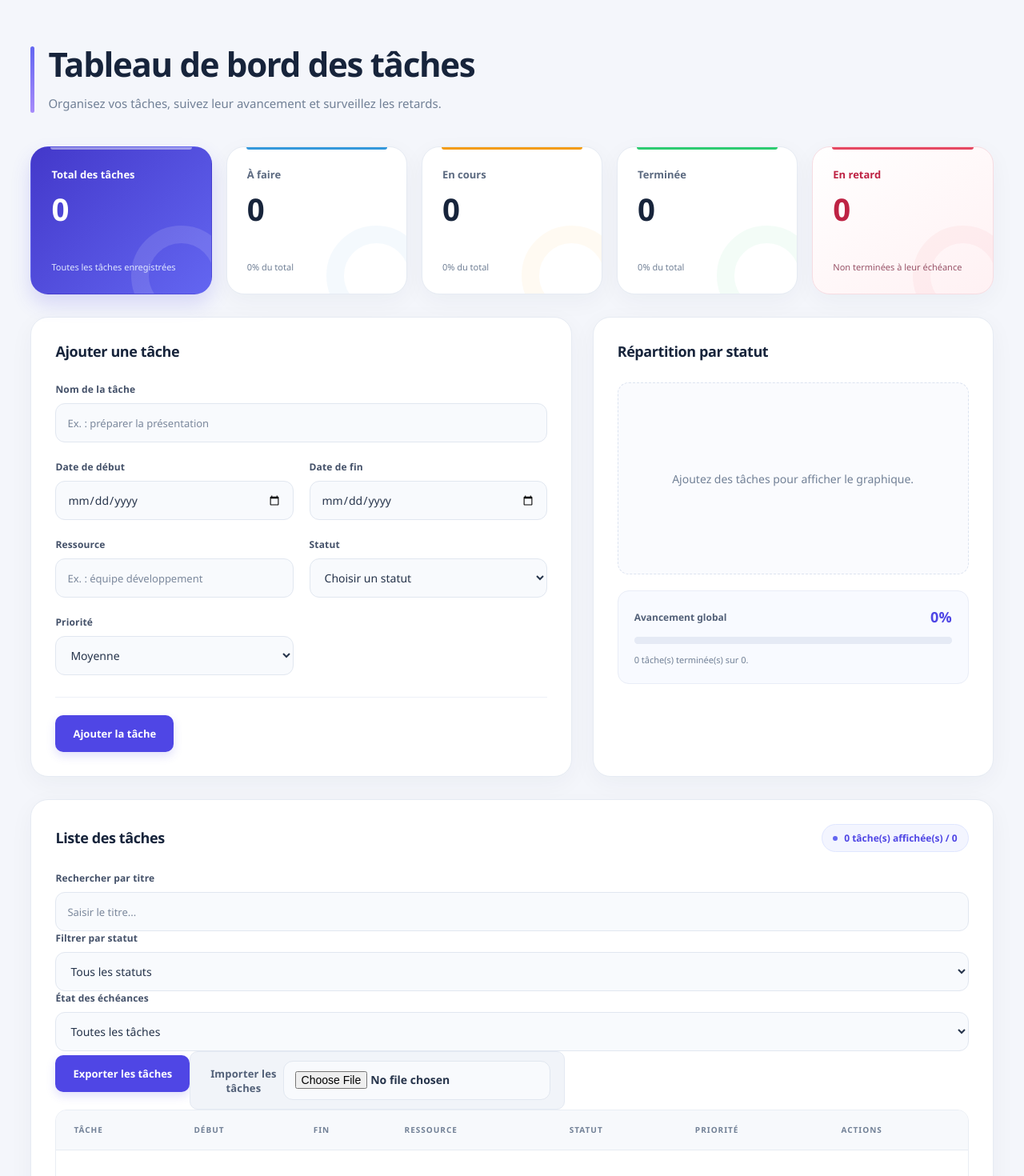
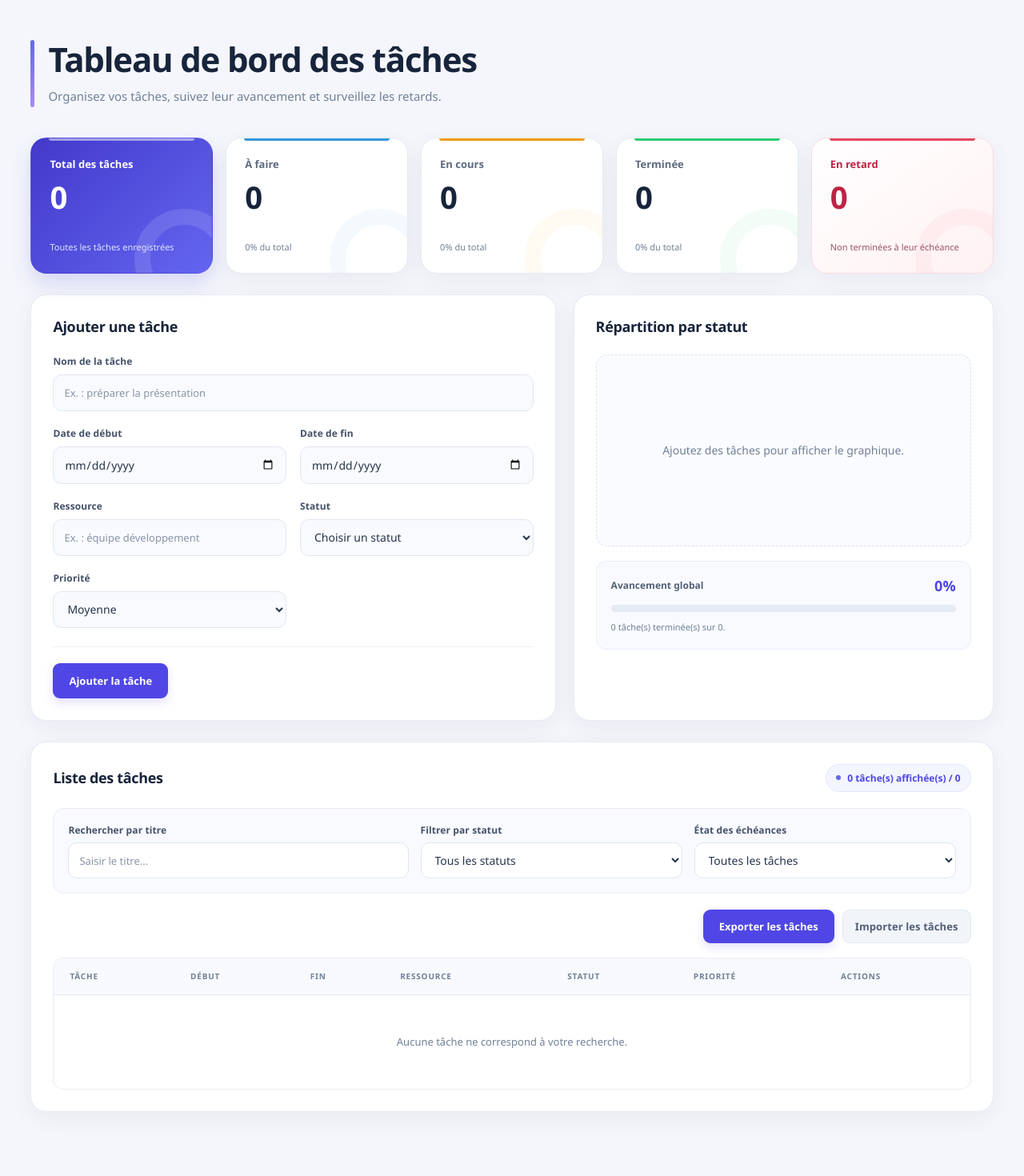
Before and after one commit to meryembouaddi/react-task-dashboard, a React (Vite) app: page / in a window 1280 px wide. Shown: the top 1470 px of the page at 80% size. Built offline with nearby package versions, Linux system fonts and the light colour scheme.

Commit message:
i just modified the style

```diff
--- a/src/TaskManager.css
+++ b/src/TaskManager.css
@@ -1,6 +1,18 @@
-/* ==================================================
-   BASE
-================================================== */
+
+/* =========================================================
+   TASK MANAGER - CSS
+   Design moderne et responsive
+========================================================= */
+
+:root {
+    font-family: "Segoe UI", Arial, sans-serif;
+    color: #17243b;
+    background: #f4f6fb;
+    font-synthesis: none;
+    text-rendering: optimizeLegibility;
+    -webkit-font-smoothing: antialiased;
+    -moz-osx-font-smoothing: grayscale;
+}
 
 *,
 *::before,
@@ -10,10 +22,9 @@
 
 body {
     margin: 0;
+    min-width: 320px;
+    min-height: 100vh;
     background: #f4f6fb;
-    color: #17243b;
-    font-family: "Segoe UI", Arial, sans-serif;
-    -webkit-font-smoothing: antialiased;
 }
 
 .task-manager {
@@ -22,12 +33,12 @@ body {
     --text: #17243b;
     --muted: #718096;
     --border: #e6ebf3;
-    --radius: 22px;
-    --shadow: 0 8px 30px rgba(31, 43, 79, 0.045);
+    --radius: 20px;
+    --shadow: 0 8px 30px rgba(31, 43, 79, 0.055);
 
     width: min(1440px, 94%);
     margin: 0 auto;
-    padding: 48px 0 56px;
+    padding: 42px 0 56px;
 }
 
 .task-manager button,
@@ -45,22 +56,19 @@ body {
     color: #312e81;
 }
 
-/* ==================================================
-   EN-TÊTE
-================================================== */
+/* ==================== EN-TÊTE ==================== */
 
 .task-manager .page-header {
     position: relative;
-    margin-bottom: 32px;
+    margin-bottom: 30px;
     padding: 8px 0 8px 22px;
-    text-align: left;
 }
 
 .task-manager .page-header::before {
     content: "";
     position: absolute;
-    top: 10px;
-    bottom: 10px;
+    top: 8px;
+    bottom: 8px;
     left: 0;
     width: 5px;
     border-radius: 10px;
@@ -68,79 +76,104 @@ body {
 }
 
 .task-manager .page-header h1 {
-    margin: 0 0 12px;
-    color: #17243b;
+    margin: 0 0 10px;
+    color: var(--text);
     font-size: clamp(27px, 3.3vw, 42px);
     font-weight: 800;
     line-height: 1.15;
-    letter-spacing: -1.3px;
+    letter-spacing: -1.2px;
 }
 
 .task-manager .page-header p {
     max-width: 680px;
     margin: 0;
-    color: #718096;
+    color: var(--muted);
     font-size: 15px;
-    line-height: 1.8;
+    line-height: 1.7;
 }
 
-/* ==================================================
-   KPI
-================================================== */
+/* ==================== MESSAGES ==================== */
+
+.task-manager .storage-error {
+    margin: 0 0 22px;
+    padding: 15px 18px;
+    border: 1px solid #fecdd3;
+    border-left: 4px solid #e54862;
+    border-radius: 12px;
+    background: #fff1f3;
+    color: #a72845;
+    font-size: 13px;
+    line-height: 1.6;
+}
+
+.task-manager .empty-state {
+    padding: 38px 20px;
+    color: var(--muted);
+    font-size: 14px;
+    line-height: 1.7;
+    text-align: center;
+}
+
+.task-manager .dashboard-grid .empty-state {
+    display: grid;
+    min-height: 240px;
+    place-items: center;
+    margin: 0;
+    border: 1px dashed #dce3f0;
+    border-radius: 14px;
+    background: #fafbfe;
+}
+
+/* ==================== CARTES KPI ==================== */
 
 .task-manager .kpi-grid {
     display: grid;
     grid-template-columns: repeat(5, minmax(0, 1fr));
-    gap: 18px;
-    margin-bottom: 28px;
+    gap: 16px;
+    margin-bottom: 26px;
 }
 
 .task-manager .kpi-card {
     --kpi-color: #6366f1;
-
     position: relative;
+    isolation: isolate;
     display: flex;
+    min-width: 0;
+    min-height: 170px;
     flex-direction: column;
     align-items: flex-start;
-    gap: 15px;
-    min-width: 0;
-    min-height: 185px;
+    gap: 13px;
     overflow: hidden;
-    isolation: isolate;
-    padding: 25px;
+    padding: 23px;
     border: 1px solid var(--border);
     border-radius: var(--radius);
     background: #fff;
     box-shadow: var(--shadow);
-    transition:
-        transform 0.2s ease,
-        box-shadow 0.2s ease;
+    transition: transform .2s ease, box-shadow .2s ease;
 }
 
-/* Accent coloré au-dessus de la carte */
 .task-manager .kpi-card::before {
     content: "";
     position: absolute;
     top: 0;
-    right: 24px;
-    left: 24px;
+    right: 22px;
+    left: 22px;
     height: 3px;
     border-radius: 0 0 8px 8px;
     background: var(--kpi-color);
 }
 
-/* Décoration discrète */
 .task-manager .kpi-card::after {
     content: "";
     position: absolute;
     z-index: -1;
-    right: -25px;
-    bottom: -40px;
+    right: -28px;
+    bottom: -45px;
     width: 125px;
     height: 125px;
-    border: 22px solid var(--kpi-color);
+    border: 20px solid var(--kpi-color);
     border-radius: 50%;
-    opacity: 0.055;
+    opacity: .055;
     pointer-events: none;
 }
 
@@ -153,34 +186,33 @@ body {
 
 .task-manager .kpi-card > strong {
     color: var(--text);
-    font-size: clamp(34px, 3vw, 46px);
+    font-size: clamp(32px, 3vw, 44px);
     font-weight: 800;
     line-height: 1;
-    letter-spacing: -2px;
+    letter-spacing: -1.5px;
     font-variant-numeric: tabular-nums;
 }
 
 .task-manager .kpi-card > small {
     margin-top: auto;
-    color: #718096;
+    color: var(--muted);
     font-size: 11px;
-    line-height: 1.6;
+    line-height: 1.5;
 }
 
-/* Carte principale */
 .task-manager .kpi-total {
+    border-color: transparent;
     background: linear-gradient(135deg, #4338ca, #6366f1);
-    border-color: transparent;
-    box-shadow: 0 12px 24px rgba(79, 70, 229, 0.18);
+    box-shadow: 0 12px 24px rgba(79, 70, 229, .18);
 }
 
 .task-manager .kpi-total::before {
-    background: rgba(255, 255, 255, 0.45);
+    background: rgba(255,255,255,.5);
 }
 
 .task-manager .kpi-total::after {
     border-color: #fff;
-    opacity: 0.12;
+    opacity: .12;
 }
 
 .task-manager .kpi-total > span,
@@ -192,12 +224,10 @@ body {
     color: #e0e7ff;
 }
 
-/* Carte des retards */
 .task-manager .kpi-late {
     --kpi-color: #e54862;
-
+    border-color: #f7dce2;
     background: linear-gradient(145deg, #fff, #fff1f3);
-    border-color: #f7dce2;
 }
 
 .task-manager .kpi-late > span,
@@ -209,22 +239,20 @@ body {
     color: #985368;
 }
 
-/* ==================================================
-   STRUCTURE ET CARTES
-================================================== */
+/* ==================== STRUCTURE / CARTES ==================== */
 
 .task-manager .dashboard-grid {
     display: grid;
-    grid-template-columns: minmax(0, 1.35fr) minmax(0, 1fr);
+    grid-template-columns: minmax(0, 1.25fr) minmax(0, 1fr);
     align-items: stretch;
-    gap: 26px;
-    margin-bottom: 28px;
+    gap: 22px;
+    margin-bottom: 26px;
 }
 
 .task-manager .card {
     min-width: 0;
-    margin-bottom: 28px;
-    padding: 30px;
+    margin-bottom: 26px;
+    padding: 27px;
     border: 1px solid var(--border);
     border-radius: var(--radius);
     background: #fff;
@@ -236,29 +264,27 @@ body {
 }
 
 .task-manager h2 {
-    margin: 0 0 26px;
+    margin: 0 0 22px;
     color: var(--text);
     font-size: 18px;
     font-weight: 750;
     line-height: 1.4;
-    letter-spacing: -0.4px;
+    letter-spacing: -.35px;
 }
 
-/* ==================================================
-   FORMULAIRE
-================================================== */
+/* ==================== FORMULAIRE ==================== */
 
 .task-manager .task-form {
     display: grid;
     grid-template-columns: repeat(2, minmax(0, 1fr));
-    gap: 22px 20px;
+    gap: 19px 17px;
 }
 
 .task-manager .form-group {
     display: flex;
+    min-width: 0;
     flex-direction: column;
-    gap: 9px;
-    min-width: 0;
+    gap: 8px;
 }
 
 .task-manager .full-width {
@@ -269,7 +295,7 @@ body {
     color: #445169;
     font-size: 12px;
     font-weight: 700;
-    letter-spacing: 0.15px;
+    letter-spacing: .1px;
 }
 
 .task-manager input,
@@ -277,22 +303,20 @@ body {
     display: block;
     width: 100%;
     min-width: 0;
-    min-height: 49px;
-    padding: 12px 14px;
+    min-height: 46px;
+    padding: 11px 13px;
     border: 1px solid #e1e7f0;
-    border-radius: 12px;
-    background-color: #f8fafd;
+    border-radius: 11px;
+    outline: 2px solid transparent;
+    background: #f8fafd;
     color: #26344b;
     font-size: 14px;
     line-height: 1.5;
-    transition:
-        border-color 0.18s ease,
-        box-shadow 0.18s ease,
-        background-color 0.18s ease;
+    transition: border-color .18s ease, box-shadow .18s ease, background .18s ease;
 }
 
 .task-manager input::placeholder {
-    color: #7b889c;
+    color: #8995a8;
     font-size: 13px;
 }
 
@@ -303,10 +327,10 @@ body {
 
 .task-manager input:focus,
 .task-manager select:focus {
+    border-color: #8179ed;
     outline: 2px solid transparent;
-    border-color: #8179ed;
-    background-color: #fff;
-    box-shadow: 0 0 0 4px rgba(99, 102, 241, 0.11);
+    background: #fff;
+    box-shadow: 0 0 0 4px rgba(99, 102, 241, .11);
 }
 
 .task-manager input[type="date"] {
@@ -317,12 +341,11 @@ body {
     cursor: pointer;
 }
 
-/* ==================================================
-   BOUTONS
-================================================== */
+/* ==================== BOUTONS ==================== */
 
 .task-manager .form-actions,
-.task-manager .table-actions {
+.task-manager .table-actions,
+.task-manager .import-export-actions {
     display: flex;
     align-items: center;
     flex-wrap: wrap;
@@ -330,29 +353,26 @@ body {
 }
 
 .task-manager .form-actions {
-    margin-top: 5px;
-    padding-top: 22px;
+    margin-top: 4px;
+    padding-top: 20px;
     border-top: 1px solid #edf1f7;
 }
 
 .task-manager .btn {
     display: inline-flex;
+    min-height: 40px;
     align-items: center;
     justify-content: center;
-    min-height: 42px;
-    padding: 11px 17px;
+    padding: 10px 15px;
     border: 1px solid transparent;
-    border-radius: 10px;
+    border-radius: 9px;
     font-size: 13px;
     font-weight: 650;
     line-height: 1.4;
     text-align: center;
+    text-decoration: none;
     cursor: pointer;
-    transition:
-        background-color 0.18s ease,
-        border-color 0.18s ease,
-        box-shadow 0.18s ease,
-        transform 0.18s ease;
+    transition: background-color .18s ease, border-color .18s ease, box-shadow .18s ease, transform .18s ease;
 }
 
 .task-manager .btn:focus-visible {
@@ -365,22 +385,22 @@ body {
 }
 
 .task-manager .btn-primary {
-    min-height: 46px;
-    padding-inline: 21px;
+    min-height: 44px;
+    padding-inline: 19px;
     background: #4f46e5;
     color: #fff;
-    box-shadow: 0 5px 12px rgba(79, 70, 229, 0.17);
+    box-shadow: 0 5px 12px rgba(79, 70, 229, .16);
 }
 
 .task-manager .btn-primary:hover {
     background: #4338ca;
-    box-shadow: 0 7px 16px rgba(79, 70, 229, 0.23);
+    box-shadow: 0 7px 16px rgba(79, 70, 229, .22);
 }
 
 .task-manager .btn-secondary {
+    border-color: #e3e9f2;
     background: #f1f4f9;
     color: #526078;
-    border-color: #e3e9f2;
 }
 
 .task-manager .btn-secondary:hover {
@@ -393,8 +413,8 @@ body {
 }
 
 .task-manager .btn-edit:hover {
+    border-color: #c7d2fe;
     background: #e0e7ff;
-    border-color: #c7d2fe;
 }
 
 .task-manager .btn-delete {
@@ -403,19 +423,60 @@ body {
 }
 
 .task-manager .btn-delete:hover {
+    border-color: #fecdd3;
     background: #ffe4e6;
-    border-color: #fecdd3;
 }
 
 .task-manager .btn:disabled {
-    opacity: 0.5;
+    opacity: .5;
     cursor: not-allowed;
     box-shadow: none;
 }
 
-/* ==================================================
-   GRAPHIQUE ET AVANCEMENT
-================================================== */
+/* ==================== RECHERCHE / FILTRES ==================== */
+
+.task-manager .filters-container {
+    display: grid;
+    grid-template-columns: minmax(0, 1.3fr) repeat(2, minmax(0, 1fr));
+    gap: 15px;
+    margin: 20px 0;
+    padding: 18px;
+    border: 1px solid #e9edf7;
+    border-radius: 14px;
+    background: #f8faff;
+}
+
+.task-manager .filters-container .form-group {
+    gap: 7px;
+}
+
+.task-manager .filters-container input,
+.task-manager .filters-container select {
+    min-height: 43px;
+    background: #fff;
+}
+
+/* ==================== IMPORT / EXPORT JSON ==================== */
+
+.task-manager .import-export-actions {
+    justify-content: flex-end;
+    margin: 16px 0 18px;
+}
+
+.task-manager .import-export-actions .btn {
+    min-height: 42px;
+}
+
+.task-manager .import-label {
+    position: relative;
+    cursor: pointer;
+}
+
+.task-manager .import-label input[type="file"] {
+    display: none;
+}
+
+/* ==================== GRAPHIQUE ==================== */
 
 .task-manager .chart-container {
     width: 100%;
@@ -433,18 +494,20 @@ body {
 }
 
 .task-manager .chart-container .recharts-default-tooltip {
-    padding: 12px 16px !important;
-    border: 1px solid #e6ebf3 !important;
-    border-radius: 12px;
-    box-shadow: 0 8px 24px rgba(15, 23, 42, 0.1);
+    padding: 11px 14px !important;
+    border: 1px solid var(--border) !important;
+    border-radius: 11px;
+    box-shadow: 0 8px 24px rgba(15, 23, 42, .1);
     font-size: 13px;
 }
 
+/* ==================== AVANCEMENT ==================== */
+
 .task-manager .completion-block {
-    margin-top: 20px;
-    padding: 20px;
+    margin-top: 18px;
+    padding: 18px;
     border: 1px solid #e9edf7;
-    border-radius: 14px;
+    border-radius: 13px;
     background: #f8faff;
 }
 
@@ -453,14 +516,14 @@ body {
     align-items: center;
     justify-content: space-between;
     gap: 12px;
-    margin-bottom: 13px;
+    margin-bottom: 12px;
     color: #526078;
     font-size: 12px;
     font-weight: 650;
 }
 
 .task-manager .completion-heading strong {
-    color: #4f46e5;
+    color: var(--primary);
     font-size: 18px;
     font-variant-numeric: tabular-nums;
 }
@@ -471,15 +534,14 @@ body {
     height: 9px;
     overflow: hidden;
     appearance: none;
-    border: none;
+    border: 0;
     border-radius: 20px;
     background: #e5eaf5;
-    accent-color: #6366f1;
 }
 
 .task-manager .completion-progress::-webkit-progress-bar {
+    border-radius: 20px;
     background: #e5eaf5;
-    border-radius: 20px;
 }
 
 .task-manager .completion-progress::-webkit-progress-value {
@@ -493,23 +555,21 @@ body {
 }
 
 .task-manager .completion-block p {
-    margin: 11px 0 0;
-    color: #718096;
+    margin: 10px 0 0;
+    color: var(--muted);
     font-size: 11px;
     line-height: 1.6;
 }
 
-/* ==================================================
-   EN-TÊTE DU TABLEAU
-================================================== */
+/* ==================== EN-TÊTE DU TABLEAU ==================== */
 
 .task-manager .section-header {
     display: flex;
     align-items: center;
     justify-content: space-between;
     flex-wrap: wrap;
-    gap: 14px;
-    margin-bottom: 24px;
+    gap: 12px;
+    margin-bottom: 18px;
 }
 
 .task-manager .section-header h2 {
@@ -520,7 +580,7 @@ body {
     display: inline-flex;
     align-items: center;
     gap: 8px;
-    padding: 8px 13px;
+    padding: 8px 12px;
     border: 1px solid #e0e7ff;
     border-radius: 30px;
     background: #f3f5ff;
@@ -537,15 +597,13 @@ body {
     background: #6366f1;
 }
 
-/* ==================================================
-   TABLEAU
-================================================== */
+/* ==================== TABLEAU DES TÂCHES ==================== */
 
 .task-manager .table-container {
     width: 100%;
     overflow-x: auto;
     border: 1px solid #e9edf4;
-    border-radius: 14px;
+    border-radius: 13px;
     scrollbar-width: thin;
     scrollbar-color: #c7d0e1 #f6f8fc;
 }
@@ -565,47 +623,47 @@ body {
 
 .task-manager .task-table {
     width: 100%;
-    min-width: 840px;
+    min-width: 850px;
     border-collapse: separate;
     border-spacing: 0;
     text-align: left;
 }
 
 .task-manager .task-table th {
-    padding: 17px 18px;
+    padding: 15px 16px;
     border-bottom: 1px solid #e6ebf3;
     background: #f7f9fc;
     color: #718096;
     font-size: 10px;
     font-weight: 750;
     line-height: 1.5;
-    letter-spacing: 1px;
+    letter-spacing: .8px;
     text-transform: uppercase;
     white-space: nowrap;
 }
 
 .task-manager .task-table td {
-    padding: 18px;
+    padding: 16px;
     border-bottom: 1px solid #edf1f7;
     color: #536078;
     font-size: 13px;
     line-height: 1.6;
     vertical-align: middle;
     overflow-wrap: anywhere;
-    transition: background-color 0.16s ease;
+    transition: background-color .16s ease;
 }
 
 .task-manager .task-table tbody tr:last-child td {
-    border-bottom: none;
+    border-bottom: 0;
 }
 
 .task-manager .task-table tbody tr:hover td {
-    background-color: #f9faff;
+    background: #f9faff;
 }
 
 .task-manager .task-table th:first-child,
 .task-manager .task-table td:first-child {
-    padding-left: 22px;
+    padding-left: 20px;
 }
 
 .task-manager .task-table td:nth-child(2),
@@ -627,21 +685,26 @@ body {
 }
 
 .task-manager .table-actions .btn {
-    min-height: 36px;
-    padding: 8px 12px;
+    min-height: 35px;
+    padding: 7px 10px;
     font-size: 11px;
     white-space: nowrap;
 }
 
-/* ==================================================
-   BADGES DE STATUT
-================================================== */
+.task-manager .task-table td.empty-state {
+    padding: 48px 20px;
+    color: var(--muted);
+    text-align: center;
+}
 
-.task-manager .status-badge {
+/* ==================== BADGES DE STATUT ==================== */
+
+.task-manager .status-badge,
+.task-manager .priority-badge {
     display: inline-flex;
     align-items: center;
     gap: 7px;
-    padding: 6px 11px;
+    padding: 6px 10px;
     border: 1px solid transparent;
     border-radius: 30px;
     font-size: 11px;
@@ -660,31 +723,53 @@ body {
 }
 
 .task-manager .status-badge.todo {
+    border-color: #dbeafe;
     background: #eff6ff;
-    border-color: #dbeafe;
     color: #2563a6;
 }
 
 .task-manager .status-badge.progress {
+    border-color: #fef0c7;
     background: #fffbeb;
-    border-color: #fef0c7;
     color: #986b0a;
 }
 
 .task-manager .status-badge.done {
+    border-color: #d1fae5;
     background: #ecfdf5;
-    border-color: #d1fae5;
     color: #16734e;
 }
 
-/* ==================================================
-   RETARDS
-================================================== */
+/* ==================== BADGES DE PRIORITÉ ==================== */
+
+.task-manager .priority-badge {
+    gap: 6px;
+}
+
+.task-manager .priority-basse {
+    border-color: #bbf7d0;
+    background: #ecfdf3;
+    color: #167344;
+}
+
+.task-manager .priority-moyenne {
+    border-color: #fde68a;
+    background: #fffbeb;
+    color: #956500;
+}
+
+.task-manager .priority-haute {
+    border-color: #fecaca;
+    background: #fff1f2;
+    color: #be123c;
+}
+
+/* ==================== TÂCHES EN RETARD ==================== */
 
 .task-manager .task-table tbody tr.task-overdue td {
+    border-bottom-color: #f7e4e8;
     background: #fff5f6;
     color: #a24358;
-    border-bottom-color: #f7e4e8;
 }
 
 .task-manager .task-table tbody tr.task-overdue:hover td {
@@ -707,7 +792,7 @@ body {
 .task-manager .overdue-badge {
     display: inline-flex;
     align-items: center;
-    margin: 4px 0 4px 8px;
+    margin: 4px 0 4px 7px;
     padding: 3px 8px;
     border: 1px solid #fecdd3;
     border-radius: 6px;
@@ -715,88 +800,26 @@ body {
     color: #ad2342;
     font-size: 9px;
     font-weight: 750;
-    letter-spacing: 0.3px;
+    letter-spacing: .2px;
     white-space: nowrap;
 }
 
-/* ==================================================
-   ÉTATS VIDES ET ERREURS
-================================================== */
-
-.task-manager .empty-state {
-    padding: 48px 24px;
-    color: #718096;
-    font-size: 14px;
-    line-height: 1.8;
-    text-align: center;
-}
-
-.task-manager .dashboard-grid .empty-state {
-    display: grid;
-    place-items: center;
-    min-height: 240px;
-    margin: 0;
-    border: 1px dashed #dce3f0;
-    border-radius: 14px;
-    background: #fafbfe;
-}
-
-.task-manager .task-table td.empty-state {
-    padding: 55px 24px;
-    color: #718096;
-    text-align: center;
-}
-
-.task-manager .storage-error {
-    margin: 0 0 24px;
-    padding: 16px 20px;
-    border: 1px solid #fecdd3;
-    border-left: 4px solid #e54862;
-    border-radius: 12px;
-    background: #fff1f3;
-    color: #a72845;
-    font-size: 13px;
-    line-height: 1.7;
-}
-
-/* ==================================================
-   INTERACTIONS
-================================================== */
+/* ==================== SURVOL ==================== */
 
 @media (hover: hover) and (prefers-reduced-motion: no-preference) {
     .task-manager .kpi-card:hover {
         transform: translateY(-4px);
-        box-shadow: 0 14px 32px rgba(31, 43, 79, 0.09);
+        box-shadow: 0 14px 32px rgba(31, 43, 79, .09);
     }
 
     .task-manager .kpi-total:hover {
-        box-shadow: 0 16px 30px rgba(79, 70, 229, 0.25);
+        box-shadow: 0 16px 30px rgba(79, 70, 229, .25);
     }
 }
 
-/* ==================================================
-   ÉCRANS MOYENS
-================================================== */
+/* ==================== TABLETTES ==================== */
 
-@media (max-width: 1200px) {
-    .task-manager .kpi-grid {
-        gap: 13px;
-    }
-
-    .task-manager .kpi-card {
-        padding: 20px;
-    }
-
-    .task-manager .card {
-        padding: 24px;
-    }
-
-    .task-manager .dashboard-grid {
-        gap: 20px;
-    }
-}
-
-@media (max-width: 1050px) {
+@media (max-width: 1100px) {
     .task-manager .kpi-grid {
         grid-template-columns: repeat(3, minmax(0, 1fr));
     }
@@ -810,24 +833,22 @@ body {
     }
 }
 
-/* ==================================================
-   TABLETTES ET TÉLÉPHONES
-================================================== */
+/* ==================== TÉLÉPHONES ==================== */
 
-@media (max-width: 700px) {
+@media (max-width: 760px) {
     .task-manager {
         width: 93%;
         padding: 28px 0 36px;
     }
 
     .task-manager .page-header {
-        margin-bottom: 24px;
+        margin-bottom: 23px;
         padding-left: 17px;
     }
 
     .task-manager .page-header h1 {
         font-size: 29px;
-        letter-spacing: -0.8px;
+        letter-spacing: -.7px;
     }
 
     .task-manager .page-header p {
@@ -837,51 +858,48 @@ body {
     .task-manager .kpi-grid {
         grid-template-columns: repeat(2, minmax(0, 1fr));
         gap: 12px;
-        margin-bottom: 20px;
     }
 
     .task-manager .kpi-card {
-        min-height: 155px;
+        min-height: 150px;
+        padding: 19px;
+        border-radius: 16px;
+    }
+
+    .task-manager .kpi-total {
+        grid-column: 1 / -1;
+        min-height: 135px;
+    }
+
+    .task-manager .kpi-card > strong {
+        font-size: 35px;
+    }
+
+    .task-manager .card {
+        margin-bottom: 20px;
         padding: 20px;
         border-radius: 17px;
     }
 
-    .task-manager .kpi-total {
-        grid-column: 1 / -1;
-        min-height: 145px;
-    }
-
-    .task-manager .kpi-card > strong {
-        font-size: 36px;
-    }
-
-    .task-manager .kpi-card > span {
-        font-size: 12px;
-    }
-
-    .task-manager .card {
+    .task-manager .dashboard-grid {
+        gap: 18px;
         margin-bottom: 20px;
-        padding: 21px;
-        border-radius: 18px;
-    }
-
-    .task-manager .dashboard-grid {
-        gap: 20px;
-        margin-bottom: 20px;
-    }
-
-    .task-manager h2 {
-        font-size: 17px;
     }
 
     .task-manager .task-form {
         grid-template-columns: 1fr;
-        gap: 18px;
+        gap: 17px;
     }
 
     .task-manager input,
     .task-manager select {
         font-size: 16px;
+    }
+
+    .task-manager .filters-container {
+        grid-template-columns: 1fr;
+        gap: 13px;
+        padding: 15px;
     }
 
     .task-manager .form-actions {
@@ -891,20 +909,30 @@ body {
 
     .task-manager .form-actions .btn {
         width: 100%;
-        min-height: 46px;
+        min-height: 45px;
+    }
+
+    .task-manager .import-export-actions {
+        justify-content: stretch;
+    }
+
+    .task-manager .import-export-actions .btn {
+        flex: 1 1 180px;
     }
 
     .task-manager .table-actions .btn {
-        min-height: 44px;
-        padding-inline: 14px;
+        min-height: 40px;
+        padding-inline: 11px;
     }
 
     .task-manager .chart-container {
-        height: 280px;
+        height: 275px;
     }
 }
 
-@media (max-width: 380px) {
+/* ==================== PETITS TÉLÉPHONES ==================== */
+
+@media (max-width: 390px) {
     .task-manager .page-header h1 {
         font-size: 25px;
     }
@@ -913,8 +941,8 @@ body {
         grid-template-columns: 1fr;
     }
 
-    .task-manager .kpi-card {
-        min-height: 145px;
+    .task-manager .kpi-total {
+        grid-column: auto;
     }
 
     .task-manager .card {
@@ -922,13 +950,16 @@ body {
     }
 
     .task-manager .completion-block {
-        padding: 15px;
+        padding: 14px;
+    }
+
+    .task-manager .section-header {
+        align-items: flex-start;
+        flex-direction: column;
     }
 }
 
-/* ==================================================
-   ACCESSIBILITÉ : MOUVEMENTS RÉDUITS
-================================================== */
+/* ==================== ACCESSIBILITÉ ==================== */
 
 @media (prefers-reduced-motion: reduce) {
     .task-manager *,
```
